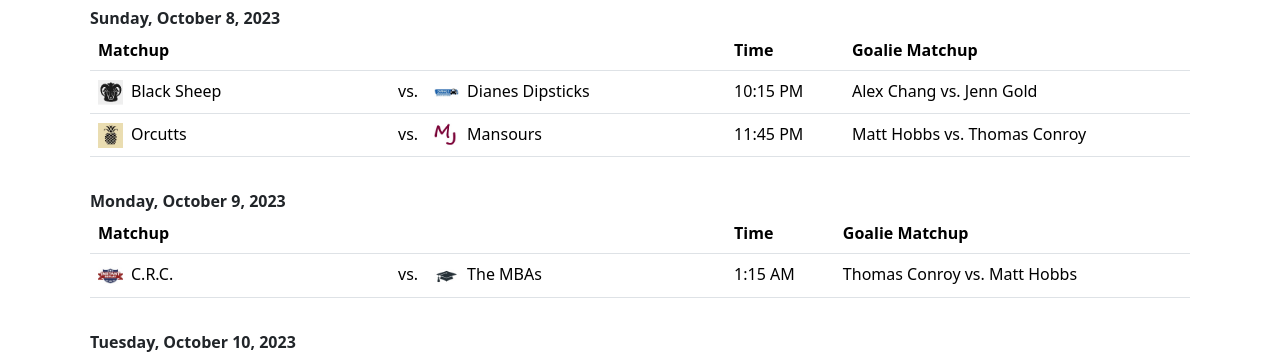
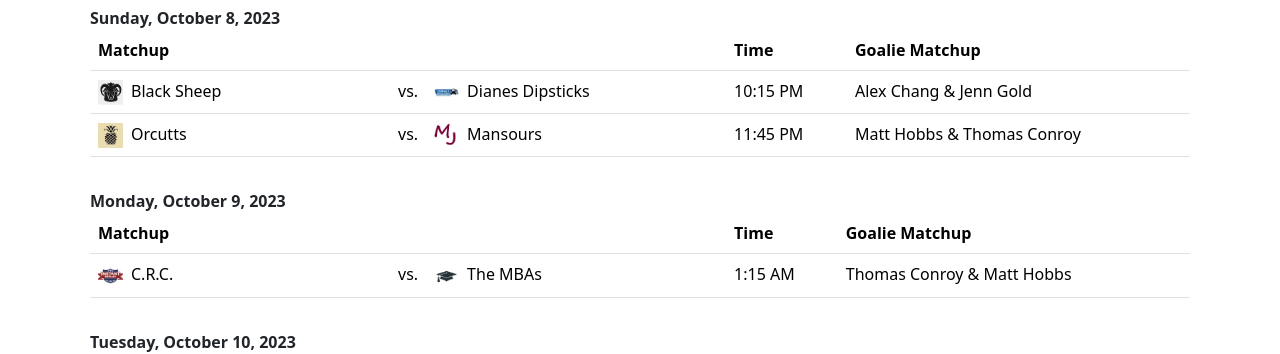
Before and after one commit to MichaelBluetooth/ithaca-ab-hockey, an Angular app: page /schedule in a window 1280 px wide. Shown: the part 395-749 px from the top of the page. Built offline with nearby package versions, Linux system fonts and the light colour scheme.

Commit message:
update goalie matchup text

```diff
--- a/package.json
+++ b/package.json
@@ -8,7 +8,7 @@
     "build:ci": "ng build --base-href=/ithaca-ab-hockey/",
     "watch": "ng build --watch --configuration development",
     "test": "ng test",
-    "build-and-deploy": "ng build --base-href=/ithaca-ab-hockey/ && ngh --dir dist/ithaca-ab-hockey"
+    "build-and-deploy": "ng build && ngh --dir dist/ithaca-ab-hockey"
   },
   "private": true,
   "dependencies": {
--- a/src/app/schedule/components/schedule/schedule.component.html
+++ b/src/app/schedule/components/schedule/schedule.component.html
@@ -91,7 +91,7 @@
             {{ game.date | date: "shortTime" }}
           </td>
           <td class="goalie-column">
-            {{game.goalieA}} vs. {{game.goalieB}}
+            {{game.goalieA}} & {{game.goalieB}}
           </td>
         </tr>
       </tbody>
--- a/src/app/standings/components/standings/standings.component.html
+++ b/src/app/standings/components/standings/standings.component.html
@@ -48,4 +48,4 @@
     </tbody>
 </table>
 
-<app-stat-leaders></app-stat-leaders>
+<!-- <app-stat-leaders></app-stat-leaders> -->
```
